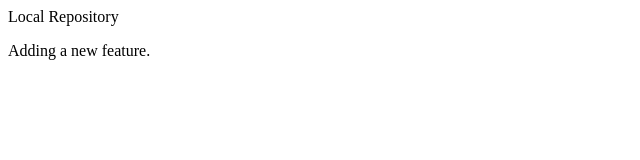
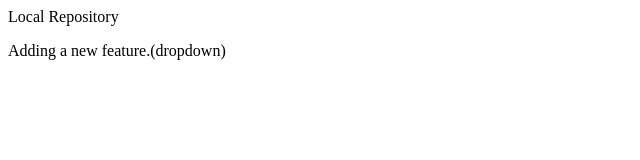
Before and after one commit to Eesha-2024/LocalRepository, a plain HTML site: page index.html in a window 1280 px wide. Shown: the full height of the page, 0-640 px from the left. Drawn offline with Linux system fonts and the light colour scheme.

```diff
--- a/index.html
+++ b/index.html
@@ -1,2 +1,2 @@
 <p>Local Repository</p>
-<p>Adding a new feature.</p>
+<p>Adding a new feature.(dropdown)</p>
```
